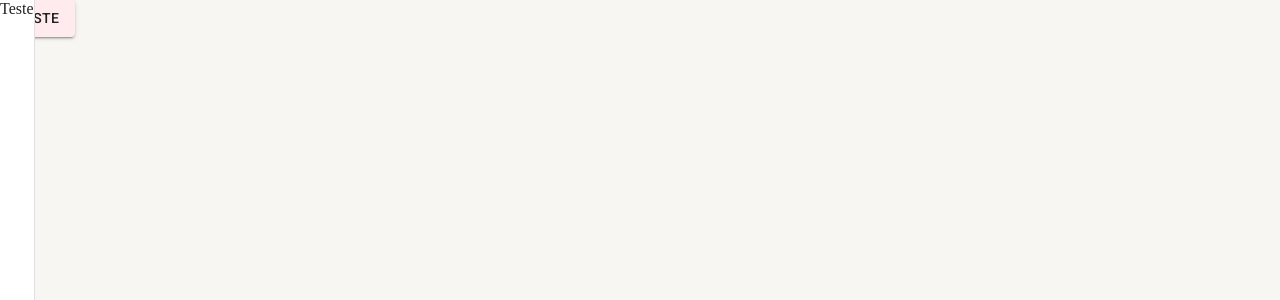
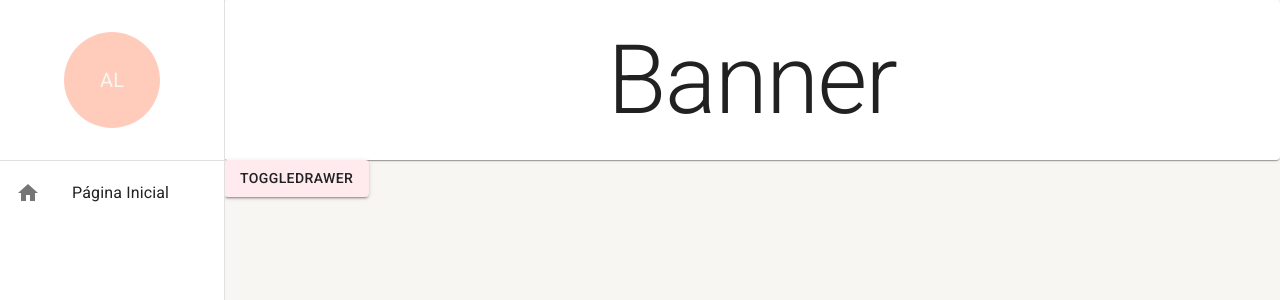
Before and after one commit to Luis-Felipe-Gongora-Garcia/AnchLingerie, a React (Create React App) app: page /pagina-inicial in a window 1280 px wide. Shown: the top 300 px of the page. Built offline with nearby package versions, Linux system fonts and the light colour scheme.

Commit message:
feat: banner add, drawer add and config.

```diff
--- a/src/App.tsx
+++ b/src/App.tsx
@@ -1,15 +1,19 @@
 import { BrowserRouter } from 'react-router-dom';
 import { AppRoutes } from './routes';
-import { SideMenu } from './shared/components';
-import { AppThemeProvider } from './shared/contexts';
+import { Banner, SideMenu } from './shared/components';
+import { AppThemeProvider, DrawerProvider } from './shared/contexts';
 
 export const App = () => {
   return (
     <AppThemeProvider>
-      <BrowserRouter>
-        <SideMenu />
-        <AppRoutes />
-      </BrowserRouter>
+      <DrawerProvider>
+        <BrowserRouter>
+          <SideMenu>
+            <Banner />
+            <AppRoutes />
+          </SideMenu>
+        </BrowserRouter>
+      </DrawerProvider>
     </AppThemeProvider>
   );
 };
--- a/src/routes/index.tsx
+++ b/src/routes/index.tsx
@@ -1,14 +1,21 @@
 import { Button } from '@mui/material';
 import { Navigate, Route, Routes } from 'react-router-dom';
+import { useDrawerContext } from '../shared/contexts';
 
 export const AppRoutes = () => {
+  const { toggleDrawerOpen } = useDrawerContext();
+
   return (
     <Routes>
       <Route
         path='/pagina-inicial'
         element={
-          <Button variant='contained' color='primary'>
-            Teste
+          <Button
+            variant='contained'
+            color='primary'
+            onClick={toggleDrawerOpen}
+          >
+            ToggleDrawer
           </Button>
         }
       />
--- /dev/null
+++ b/src/shared/components/banner/Banner.tsx
@@ -0,0 +1,22 @@
+import { Paper, Typography, useTheme } from '@mui/material';
+import { Box } from '@mui/system';
+
+interface IBannerProps {
+  children?: React.ReactNode;
+}
+
+export const Banner: React.FC<IBannerProps> = ({ children }) => {
+  const theme = useTheme();
+  return (
+    <Box
+      width='100%'
+      height={theme.spacing(20)}
+      display='flex'
+      justifyContent='center'
+      alignItems='center'
+      component={Paper}
+    >
+      <Typography variant='h1'>Banner</Typography>
+    </Box>
+  );
+};
--- a/src/shared/components/index.ts
+++ b/src/shared/components/index.ts
@@ -1 +1,2 @@
 export * from './side-menu/SideMenu';
+export * from './banner/Banner';
--- a/src/shared/components/side-menu/SideMenu.tsx
+++ b/src/shared/components/side-menu/SideMenu.tsx
@@ -1,9 +1,76 @@
-import { Drawer } from '@mui/material';
+import {
+  Avatar,
+  Box,
+  Divider,
+  Drawer,
+  Icon,
+  List,
+  ListItemButton,
+  ListItemIcon,
+  ListItemText,
+  useMediaQuery,
+  useTheme,
+} from '@mui/material';
+import { deepOrange } from '@mui/material/colors';
+import { useDrawerContext } from '../../contexts';
 
 interface ISideMenuProps {
   children?: React.ReactNode;
 }
 
 export const SideMenu: React.FC<ISideMenuProps> = ({ children }) => {
-  return <Drawer variant='permanent'>Teste</Drawer>;
+  const theme = useTheme();
+
+  const smDown = useMediaQuery(theme.breakpoints.down('sm'));
+
+  const { isDrawerOpen, toggleDrawerOpen } = useDrawerContext();
+
+  return (
+    <>
+      <Drawer
+        open={isDrawerOpen}
+        variant={smDown ? 'temporary' : 'permanent'}
+        onClose={toggleDrawerOpen}
+      >
+        <Box
+          height='100%'
+          width={theme.spacing(28)}
+          display='flex'
+          flexDirection='column'
+        >
+          <Box
+            width='100%'
+            height={theme.spacing(20)}
+            display='flex'
+            justifyContent='center'
+            alignItems='center'
+          >
+            <Avatar
+              sx={{
+                height: theme.spacing(12),
+                width: theme.spacing(12),
+                bgcolor: deepOrange[100],
+              }}
+            >
+              AL
+            </Avatar>
+          </Box>
+          <Divider />
+          <Box flex={1}>
+            <List component='nav'>
+              <ListItemButton>
+                <ListItemIcon>
+                  <Icon>home</Icon>
+                </ListItemIcon>
+                <ListItemText primary='Página Inicial' />
+              </ListItemButton>
+            </List>
+          </Box>
+        </Box>
+      </Drawer>
+      <Box height='100vh' marginLeft={smDown ? 0 : theme.spacing(28)}>
+        {children}
+      </Box>
+    </>
+  );
 };
--- /dev/null
+++ b/src/shared/contexts/DrawerContext.tsx
@@ -0,0 +1,32 @@
+import { createContext, useCallback, useContext, useState } from 'react';
+
+interface IDrawerContextData {
+  isDrawerOpen: boolean;
+  toggleDrawerOpen: () => void;
+}
+
+interface IAppDrawerContextProps {
+  children: React.ReactNode;
+}
+
+const DrawerContext = createContext({} as IDrawerContextData);
+
+export const useDrawerContext = () => {
+  return useContext(DrawerContext);
+};
+
+export const DrawerProvider: React.FC<IAppDrawerContextProps> = ({
+  children,
+}) => {
+  const [isDrawerOpen, setIsDrawerOpen] = useState(false);
+
+  const toggleDrawerOpen = useCallback(() => {
+    setIsDrawerOpen((oldDrawerOpen) => !oldDrawerOpen);
+  }, []);
+
+  return (
+    <DrawerContext.Provider value={{ isDrawerOpen, toggleDrawerOpen }}>
+      {children}
+    </DrawerContext.Provider>
+  );
+};
--- a/src/shared/contexts/ThemeContext.tsx
+++ b/src/shared/contexts/ThemeContext.tsx
@@ -1,4 +1,4 @@
-import { createContext, useContext } from 'react';
+import { createContext } from 'react';
 import { LightTheme } from '../themes';
 import { ThemeProvider, Box } from '@mui/system';
 
--- a/src/shared/contexts/index.ts
+++ b/src/shared/contexts/index.ts
@@ -1 +1,2 @@
 export * from './ThemeContext';
+export * from './DrawerContext';
```
